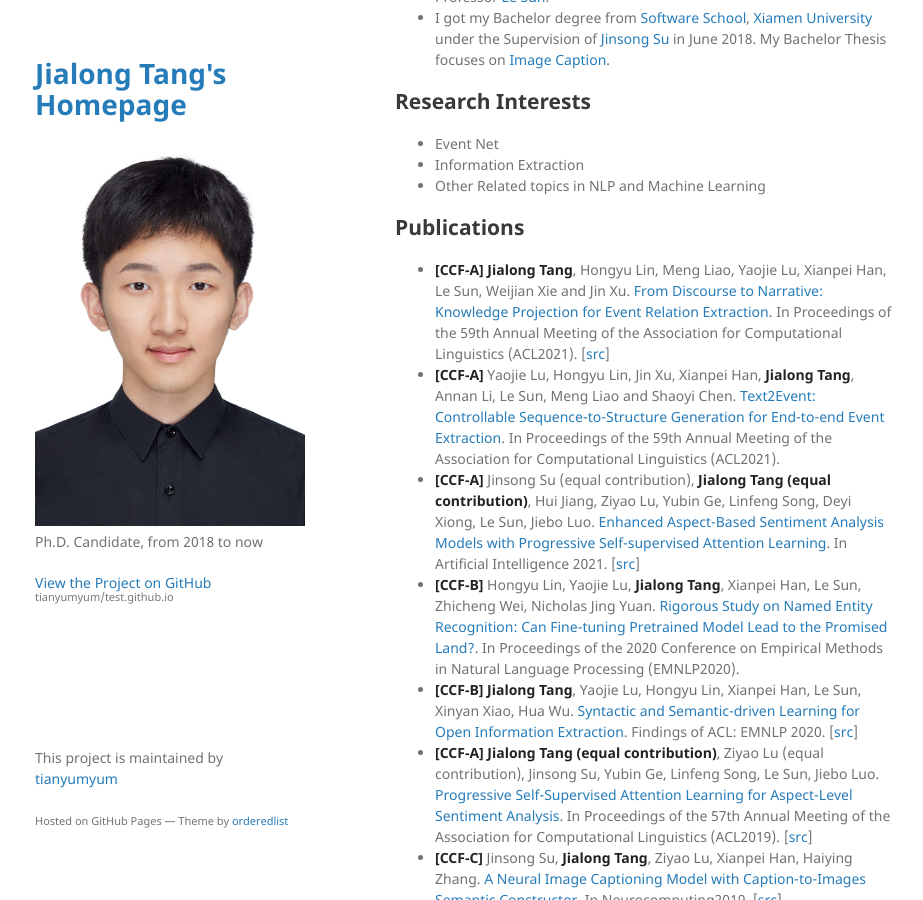
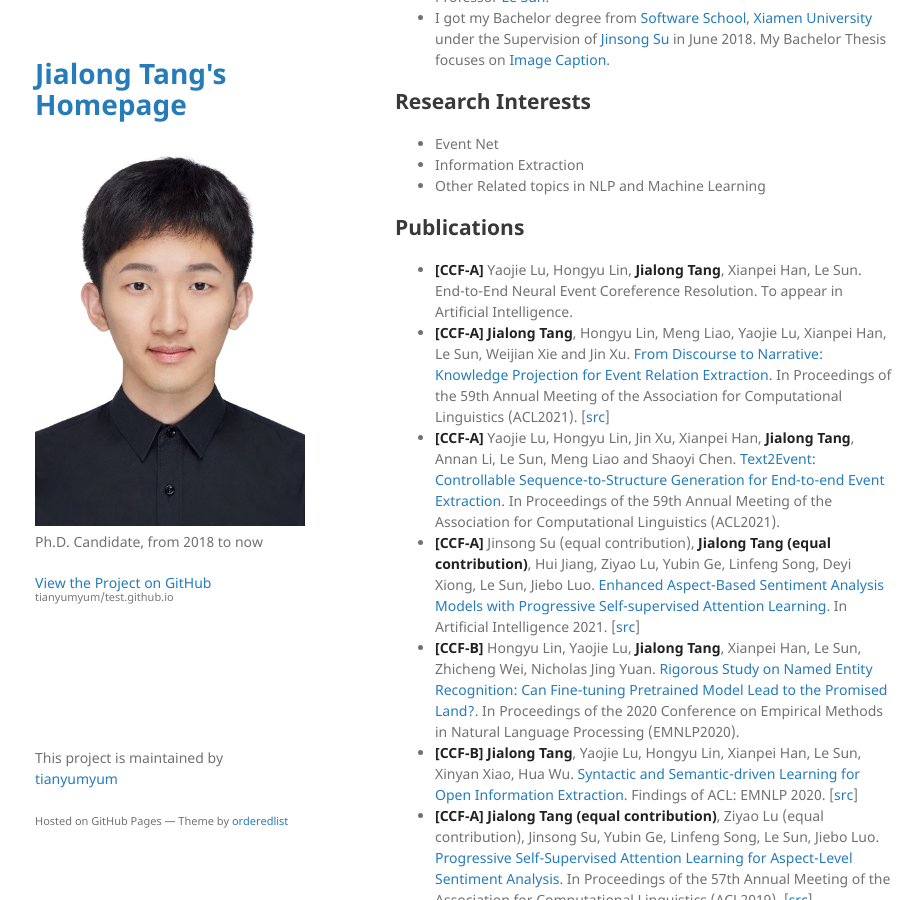
Before and after one commit to tianyumyum/test.github.io, a Jekyll site: the page built from index.md, in a window 1280 px wide and 900 px high, scrolled down 532 px. Shown: the whole window, without its empty margins (175-1098 px from the left). Built offline with Jekyll 4.4.1, drawn with Linux system fonts in a browser that asks for light colours; our own code applies the rules of GitHub Pages for plain Markdown files.

Commit message:
Update index.md

```diff
--- a/index.md
+++ b/index.md
@@ -30,6 +30,7 @@ layout: default
 
 ## Publications
 
+*   **\[CCF-A\]** Yaojie Lu, Hongyu Lin, **Jialong Tang**, Xianpei Han, Le Sun. End-to-End Neural Event Coreference Resolution. To appear in Artificial Intelligence.
 *   **\[CCF-A\]** **Jialong Tang**, Hongyu Lin, Meng Liao, Yaojie Lu, Xianpei Han, Le Sun, Weijian Xie and Jin Xu. [From Discourse to Narrative: Knowledge Projection for Event Relation Extraction](https://aclanthology.org/2021.acl-long.60.pdf). In Proceedings of the 59th Annual Meeting of the Association for Computational Linguistics (ACL2021). \[[src](https://github.com/TangJiaLong/Knowledge-Projection-for-ERE)\]
 *   **\[CCF-A\]** Yaojie Lu, Hongyu Lin, Jin Xu, Xianpei Han, **Jialong Tang**, Annan Li, Le Sun, Meng Liao and Shaoyi Chen. [Text2Event: Controllable Sequence-to-Structure Generation for End-to-end Event Extraction](https://aclanthology.org/2021.acl-long.217.pdf). In Proceedings of the 59th Annual Meeting of the Association for Computational Linguistics (ACL2021).
 *   **\[CCF-A\]** Jinsong Su (equal contribution), **Jialong Tang (equal contribution)**, Hui Jiang, Ziyao Lu, Yubin Ge, Linfeng Song, Deyi Xiong, Le Sun, Jiebo Luo. [Enhanced Aspect-Based Sentiment Analysis Models with Progressive Self-supervised Attention Learning](https://www.sciencedirect.com/science/article/pii/S000437022100028X). In Artificial Intelligence 2021. \[[src](https://github.com/TangJiaLong/PSSAttention)\]
```
